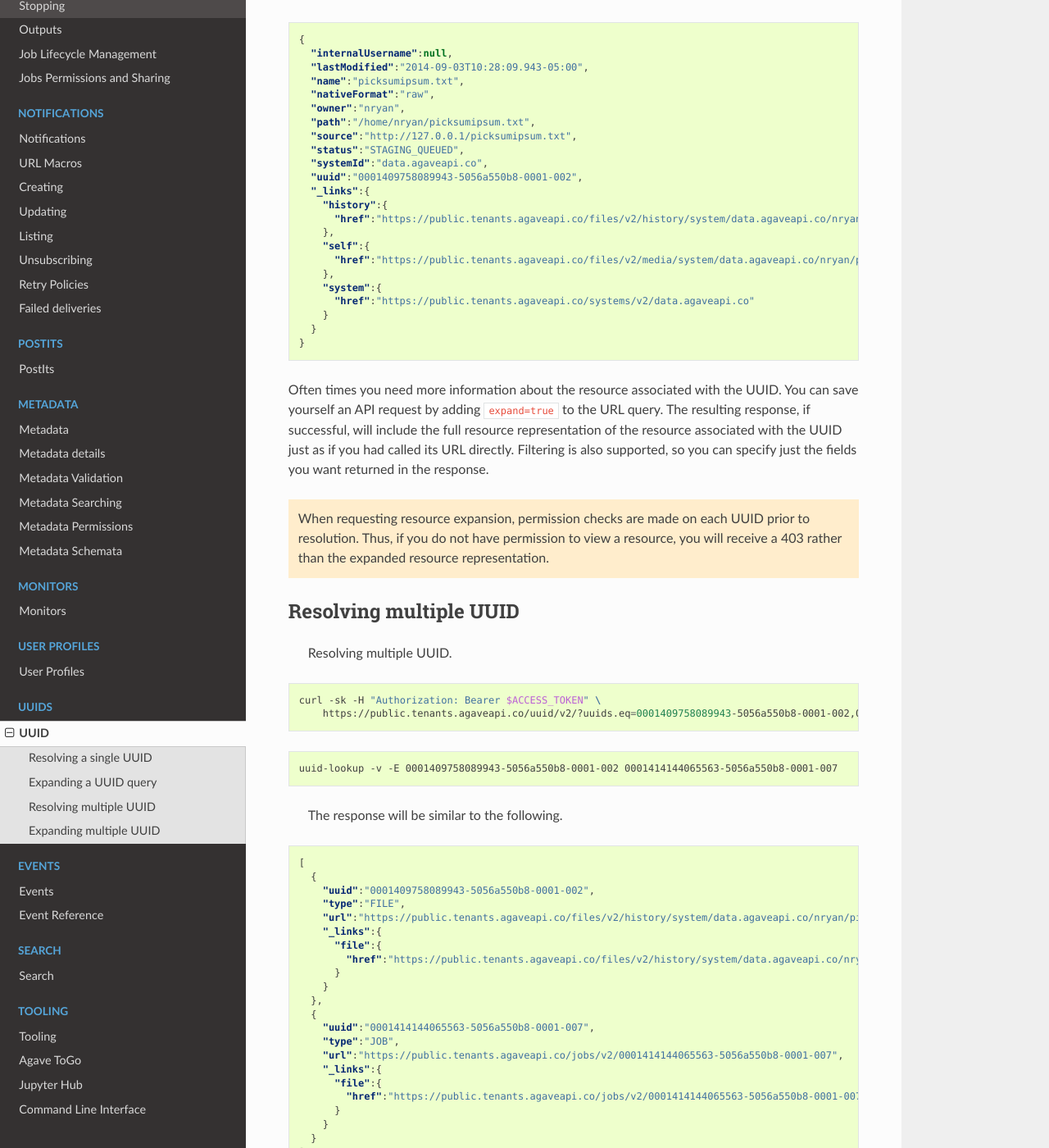
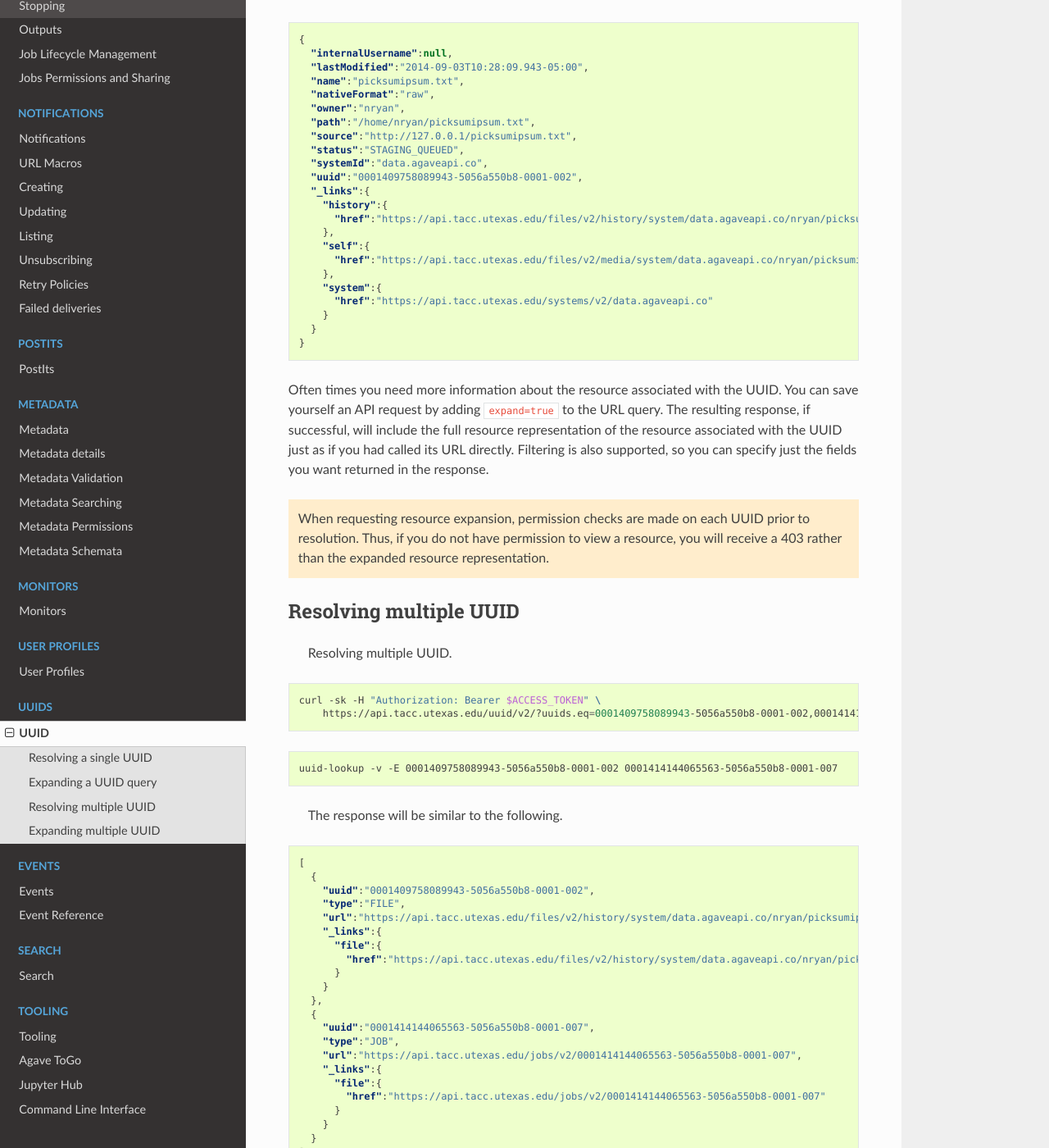
Before and after one commit to TACC-Cloud/agave-docs, a Sphinx documentation site: the page built from docs/agave/guides/uuids/introduction.rst, in a window 1280 px wide and 1400 px high, scrolled down 1387 px. Shown: the whole window at 82% size. Built offline with Sphinx 7.4.7 and the Read the Docs theme 2.0.0, drawn with Linux system fonts in a browser that asks for light colours; cross-references to code outside the pages are shown as plain code; some of the changed lines change nothing that is shown; some of the changed text lies outside the part shown.

Commit message:
Update introduction.rst

```diff
--- a/docs/agave/guides/uuids/introduction.rst
+++ b/docs/agave/guides/uuids/introduction.rst
@@ -26,7 +26,7 @@ Resolving a single UUID
 .. code-block:: shell
 
    curl -sk -H "Authorization: Bearer $ACCESS_TOKEN" \
-       https://public.tenants.agaveapi.co/uuid/v2/0001409758089943-5056a550b8-0001-002
+       https://api.tacc.utexas.edu/uuid/v2/0001409758089943-5056a550b8-0001-002
 
 .. code-block:: plaintext
 
@@ -44,7 +44,7 @@ Resolving a single UUID
      "type":"FILE",
      "_links":{
        "file":{
-         "href":"https://public.tenants.agaveapi.co/files/v2/history/system/data.agaveapi.co/nryan/picksumipsum.txt"
+         "href":"https://api.tacc.utexas.edu/files/v2/history/system/data.agaveapi.co/nryan/picksumipsum.txt"
        }
      }
    }
@@ -62,7 +62,7 @@ Expanding a UUID query
 .. code-block:: shell
 
    curl -sk -H "Authorization: Bearer $ACCESS_TOKEN" \
-       https://public.tenants.agaveapi.co/uuid/v2/0001409758089943-5056a550b8-0001-002?expand=true&pretty=true
+       https://api.tacc.utexas.edu/uuid/v2/0001409758089943-5056a550b8-0001-002?expand=true&pretty=true
 
 .. code-block:: plaintext
 
@@ -88,13 +88,13 @@ Expanding a UUID query
      "uuid":"0001409758089943-5056a550b8-0001-002",
      "_links":{
        "history":{
-         "href":"https://public.tenants.agaveapi.co/files/v2/history/system/data.agaveapi.co/nryan/picksumipsum.txt"
+         "href":"https://api.tacc.utexas.edu/files/v2/history/system/data.agaveapi.co/nryan/picksumipsum.txt"
        },
        "self":{
-         "href":"https://public.tenants.agaveapi.co/files/v2/media/system/data.agaveapi.co/nryan/picksumipsum.txt"
+         "href":"https://api.tacc.utexas.edu/files/v2/media/system/data.agaveapi.co/nryan/picksumipsum.txt"
        },
        "system":{
-         "href":"https://public.tenants.agaveapi.co/systems/v2/data.agaveapi.co"
+         "href":"https://api.tacc.utexas.edu/systems/v2/data.agaveapi.co"
        }
      }
    }
@@ -118,7 +118,7 @@ Resolving multiple UUID
 .. code-block:: shell
 
    curl -sk -H "Authorization: Bearer $ACCESS_TOKEN" \
-       https://public.tenants.agaveapi.co/uuid/v2/?uuids.eq=0001409758089943-5056a550b8-0001-002,0001414144065563-5056a550b8-0001-007?expand=true&pretty=true
+       https://api.tacc.utexas.edu/uuid/v2/?uuids.eq=0001409758089943-5056a550b8-0001-002,0001414144065563-5056a550b8-0001-007?expand=true&pretty=true
 
 .. code-block:: plaintext
 
@@ -135,20 +135,20 @@ Resolving multiple UUID
      {
        "uuid":"0001409758089943-5056a550b8-0001-002",
        "type":"FILE",
-       "url":"https://public.tenants.agaveapi.co/files/v2/history/system/data.agaveapi.co/nryan/picksumipsum.txt",
+       "url":"https://api.tacc.utexas.edu/files/v2/history/system/data.agaveapi.co/nryan/picksumipsum.txt",
        "_links":{
          "file":{
-           "href":"https://public.tenants.agaveapi.co/files/v2/history/system/data.agaveapi.co/nryan/picksumipsum.txt"
+           "href":"https://api.tacc.utexas.edu/files/v2/history/system/data.agaveapi.co/nryan/picksumipsum.txt"
          }
        }
      },
      {
        "uuid":"0001414144065563-5056a550b8-0001-007",
        "type":"JOB",
-       "url":"https://public.tenants.agaveapi.co/jobs/v2/0001414144065563-5056a550b8-0001-007",
+       "url":"https://api.tacc.utexas.edu/jobs/v2/0001414144065563-5056a550b8-0001-007",
        "_links":{
          "file":{
-           "href":"https://public.tenants.agaveapi.co/jobs/v2/0001414144065563-5056a550b8-0001-007"
+           "href":"https://api.tacc.utexas.edu/jobs/v2/0001414144065563-5056a550b8-0001-007"
          }
        }
      }
@@ -167,7 +167,7 @@ Expanding multiple UUID
 .. code-block:: shell
 
    curl -sk -H "Authorization: Bearer $ACCESS_TOKEN" \
-       https://public.tenants.agaveapi.co/uuid/v2/?uuids.eq=0001409758089943-5056a550b8-0001-002,0001414144065563-5056a550b8-0001-007?expand=true&pretty=true
+       https://api.tacc.utexas.edu/uuid/v2/?uuids.eq=0001409758089943-5056a550b8-0001-002,0001414144065563-5056a550b8-0001-007?expand=true&pretty=true
 
 .. code-block:: plaintext
 
@@ -225,31 +225,31 @@ Expanding multiple UUID
             },
             "_links":{
               "self":{
-                "href":"https://public.tenants.agaveapi.co/jobs/v2/0001414144065563-5056a550b8-0001-007"
+                "href":"https://api.tacc.utexas.edu/jobs/v2/0001414144065563-5056a550b8-0001-007"
               },
               "app":{
-                "href":"https://public.tenants.agaveapi.co/apps/v2/demo-pyplot-demo-advanced-0.1.0"
+                "href":"https://api.tacc.utexas.edu/apps/v2/demo-pyplot-demo-advanced-0.1.0"
               },
               "executionSystem":{
-                "href":"https://public.tenants.agaveapi.co/systems/v2/$PUBLIC_EXECUTION_SYSTEM"
+                "href":"https://api.tacc.utexas.edu/systems/v2/$PUBLIC_EXECUTION_SYSTEM"
               },
               "archiveData":{
-                "href":"https://public.tenants.agaveapi.co/jobs/v2/0001414144065563-5056a550b8-0001-007/outputs/listings"
+                "href":"https://api.tacc.utexas.edu/jobs/v2/0001414144065563-5056a550b8-0001-007/outputs/listings"
               },
               "owner":{
-                "href":"https://public.tenants.agaveapi.co/profiles/v2/$API_USERNAME"
+                "href":"https://api.tacc.utexas.edu/profiles/v2/$API_USERNAME"
               },
               "permissions":{
-                "href":"https://public.tenants.agaveapi.co/jobs/v2/0001414144065563-5056a550b8-0001-007/pems"
+                "href":"https://api.tacc.utexas.edu/jobs/v2/0001414144065563-5056a550b8-0001-007/pems"
               },
               "history":{
-                "href":"https://public.tenants.agaveapi.co/jobs/v2/0001414144065563-5056a550b8-0001-007/history"
+                "href":"https://api.tacc.utexas.edu/jobs/v2/0001414144065563-5056a550b8-0001-007/history"
               },
               "metadata":{
-                "href":"https://public.tenants.agaveapi.co/meta/v2/data/?q=%7b%22associationIds%22%3a%220001414144065563-5056a550b8-0001-007%22%7d"
+                "href":"https://api.tacc.utexas.edu/meta/v2/data/?q=%7b%22associationIds%22%3a%220001414144065563-5056a550b8-0001-007%22%7d"
               },
               "notifications":{
-                "href":"https://public.tenants.agaveapi.co/notifications/v2/?associatedUuid=0001414144065563-5056a550b8-0001-007"
+                "href":"https://api.tacc.utexas.edu/notifications/v2/?associatedUuid=0001414144065563-5056a550b8-0001-007"
               }
             }
           },
@@ -266,13 +266,13 @@ Expanding multiple UUID
             "uuid":"0001409758089943-5056a550b8-0001-002",
             "_links":{
               "history":{
-                "href":"https://public.tenants.agaveapi.co/files/v2/history/system/data.agaveapi.co/nryan/picksumipsum.txt"
+                "href":"https://api.tacc.utexas.edu/files/v2/history/system/data.agaveapi.co/nryan/picksumipsum.txt"
               },
               "self":{
-                "href":"https://public.tenants.agaveapi.co/files/v2/media/system/data.agaveapi.co/nryan/picksumipsum.txt"
+                "href":"https://api.tacc.utexas.edu/files/v2/media/system/data.agaveapi.co/nryan/picksumipsum.txt"
               },
               "system":{
-                "href":"https://public.tenants.agaveapi.co/systems/v2/data.agaveapi.co"
+                "href":"https://api.tacc.utexas.edu/systems/v2/data.agaveapi.co"
               }
             }
           }
```
